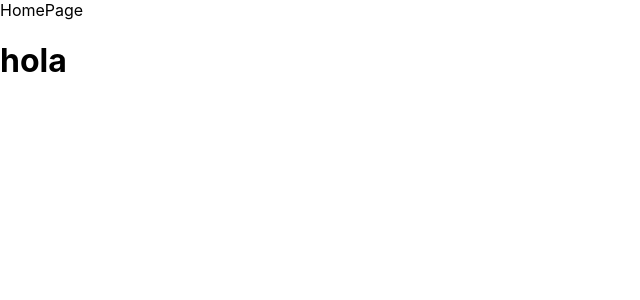
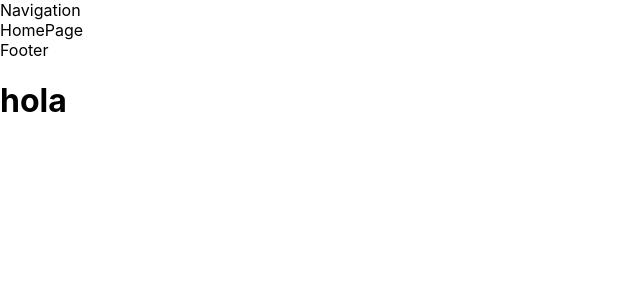
Before and after one commit to JOMADELEMA/mernclient, a React (Create React App) app: page / in a window 1280 px wide. Shown: the top 300 px of the page, without its empty margins (0-640 px from the left). Built offline with nearby package versions, Linux system fonts and the light colour scheme.

Commit message:
se creo el layout y se corrigio el approuter

```diff
--- /dev/null
+++ b/src/components/Footer.jsx
@@ -0,0 +1,9 @@
+import React from 'react'
+
+const Footer = () => {
+  return (
+    <div>Footer</div>
+  )
+}
+
+export default Footer
--- /dev/null
+++ b/src/components/Navigation.jsx
@@ -0,0 +1,9 @@
+import React from 'react'
+
+const Navigation = () => {
+  return (
+    <div>Navigation</div>
+  )
+}
+
+export default Navigation
--- /dev/null
+++ b/src/components/layouts/Layout.jsx
@@ -0,0 +1,18 @@
+import React from "react";
+import Navigation from "../Navigation";
+import Footer from "../Footer";
+
+const Layout = ({ children }) => {
+  //entre llaves y children sirve para obtener lo que etá encerrando el componente
+  return (
+    <>
+      <Navigation />
+
+      {/* se llama a lo que contiene los children */}
+      {children}
+      <Footer />
+    </>
+  );
+};
+
+export default Layout;
--- a/src/routers/AppRouter.jsx
+++ b/src/routers/AppRouter.jsx
@@ -8,25 +8,30 @@ import ProjectPage from "../pages/ProjectPage";
 import NotFoundPage from "../pages/NotFoundPage";
 import UsersPage from "../pages/admin/UsersPage";
 
+import Navigation from "../components/Navigation";
+import Layout from "../components/layouts/Layout";
+
 export default function AppRouter() {
-  return <>
-  <Router>
-      <Routes>
-        <Route exact path="/" element={<HomePage />}/>
-        <Route exact path="/login" element={<LoginPage />}/>
-        <Route exact path="/register" element={<RegisterPage />}/>
-        <Route exact path="/account" element={<AccountPage />}/>
-        <Route exact path="/projects" element={<ProjectsPage />}/>
-        <Route exact path="/project/:projectId" element={<ProjectPage />}/>
-        <Route exact path="/admin/users" element={<UsersPage />}/>
+  return (
+    <>
+      <Router>
+        <Layout>
+          <Routes>
+            <Route exact path="/" element={<HomePage />} />
+            <Route exact path="/login" element={<LoginPage />} />
+            <Route exact path="/register" element={<RegisterPage />} />
+            <Route exact path="/account" element={<AccountPage />} />
+            <Route exact path="/projects" element={<ProjectsPage />} />
+            <Route exact path="/project/:projectId" element={<ProjectPage />} />
+            <Route exact path="/admin/users" element={<UsersPage />} />
 
-        <Route path="*" element={<NotFoundPage/>}/>
-      </Routes>
-  </Router>
-
-  </>;
+            <Route path="*" element={<NotFoundPage />} />
+          </Routes>
+        </Layout>
+      </Router>
+    </>
+  );
 }
-
 
 //Ejemplo de uso de rutas
 // import { BrowserRouter as Router, Routes, Route } from "react-router-dom";
```
